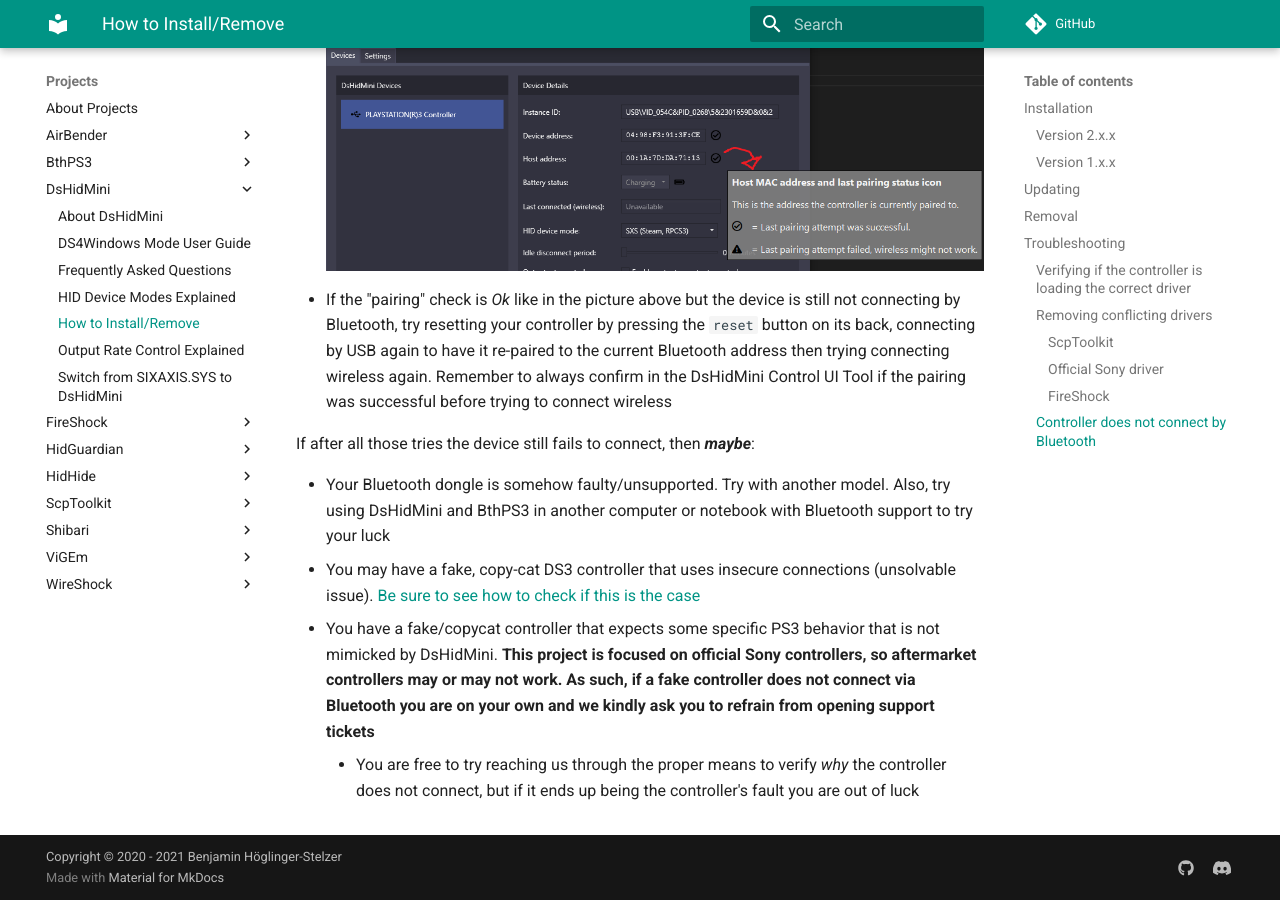
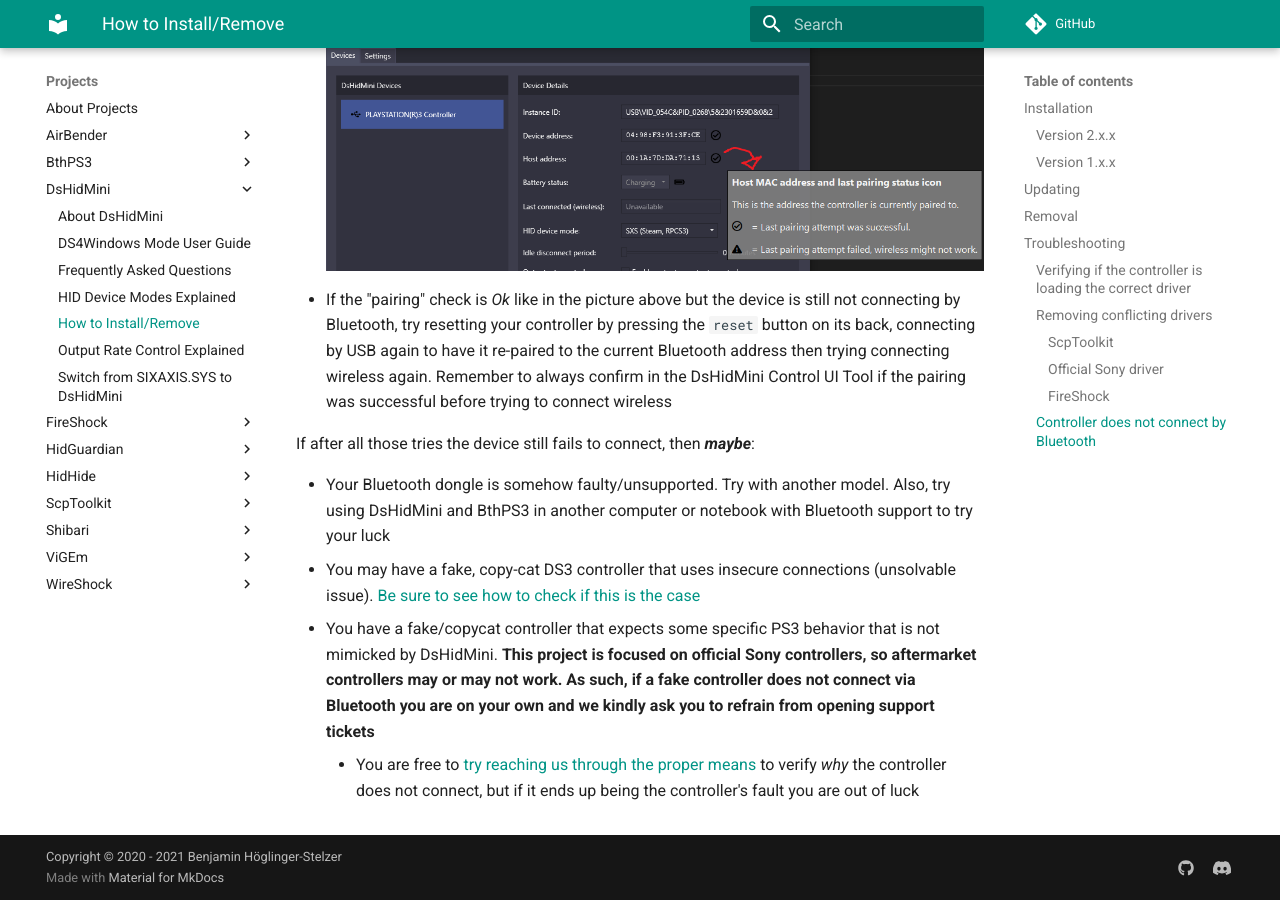
Before and after one commit to nefarius/ViGEm.github.io, an MkDocs documentation site: the page built from docs/projects/DsHidMini/How-to-Install.md, in a window 1280 px wide and 900 px high, scrolled down 8357 px. Built offline with MkDocs 1.6.1 and Material for MkDocs 9.7.7, drawn with Linux system fonts in a browser that asks for light colours; comment, search, counter and statistics services are not loaded; part of the change alters nothing that is shown.

```diff
--- a/docs/projects/DsHidMini/How-to-Install.md
+++ b/docs/projects/DsHidMini/How-to-Install.md
@@ -132,4 +132,4 @@ If after all those tries the device still fails to connect, then ___maybe___:
 - Your Bluetooth dongle is somehow faulty/unsupported. Try with another model. Also, try using DsHidMini and BthPS3 in another computer or notebook with Bluetooth support to try your luck
 - You may have a fake, copy-cat DS3 controller that uses insecure connections (unsolvable issue). [Be sure to see how to check if this is the case](https://github.com/ViGEm/DsHidMini/issues/61)
 - You have a fake/copycat controller that expects some specific PS3 behavior that is not mimicked by DsHidMini. __This project is focused on official Sony controllers, so aftermarket controllers may or may not work. As such, if a fake controller does not connect via Bluetooth you are on your own and we kindly ask you to refrain from opening support tickets__
-    - You are free to try reaching us through the proper means to verify _why_ the controller does not connect, but if it ends up being the controller's fault you are out of luck
+    - You are free to [try reaching us through the proper means](https://vigem.org/Community-Support/) to verify _why_ the controller does not connect, but if it ends up being the controller's fault you are out of luck
```
